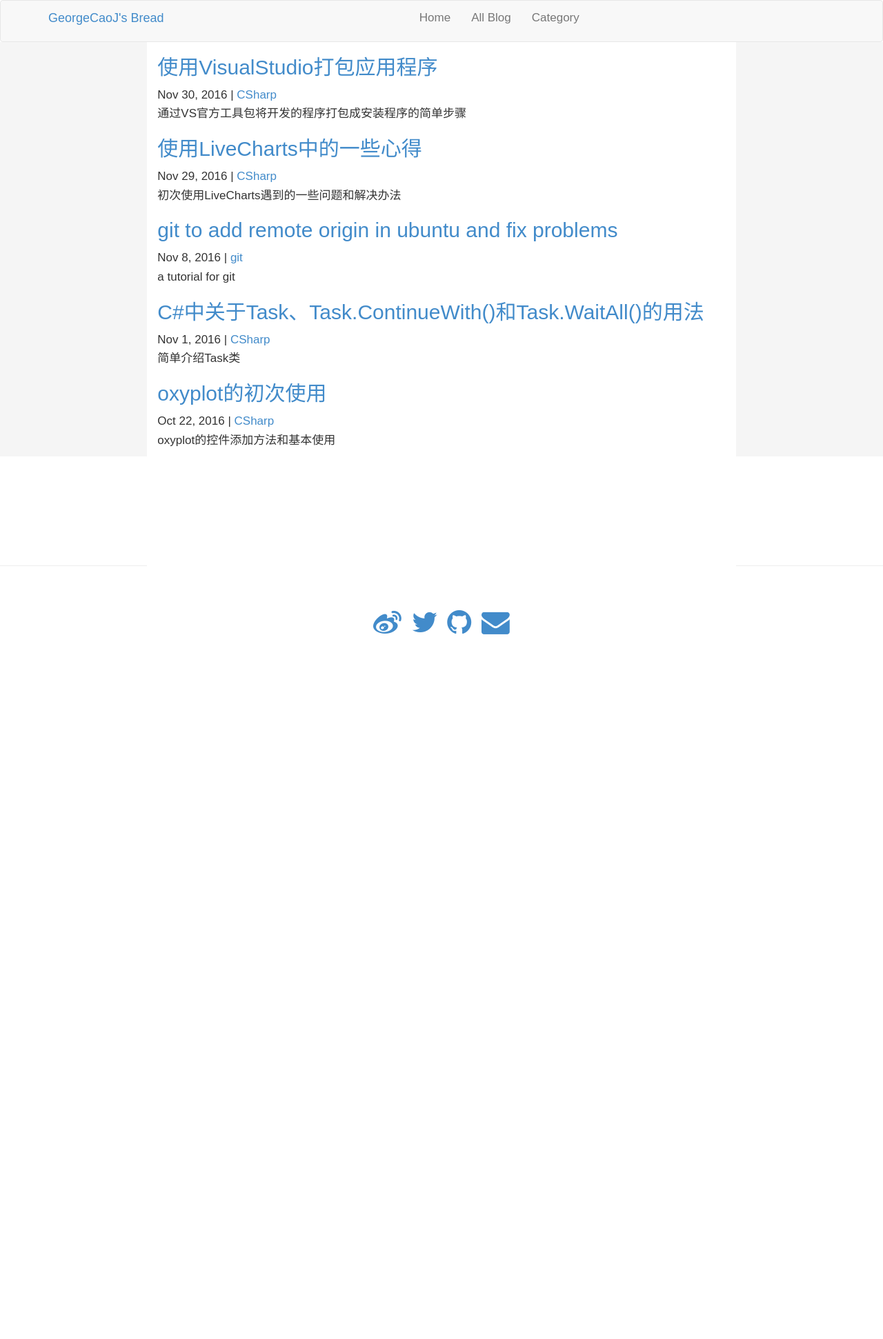
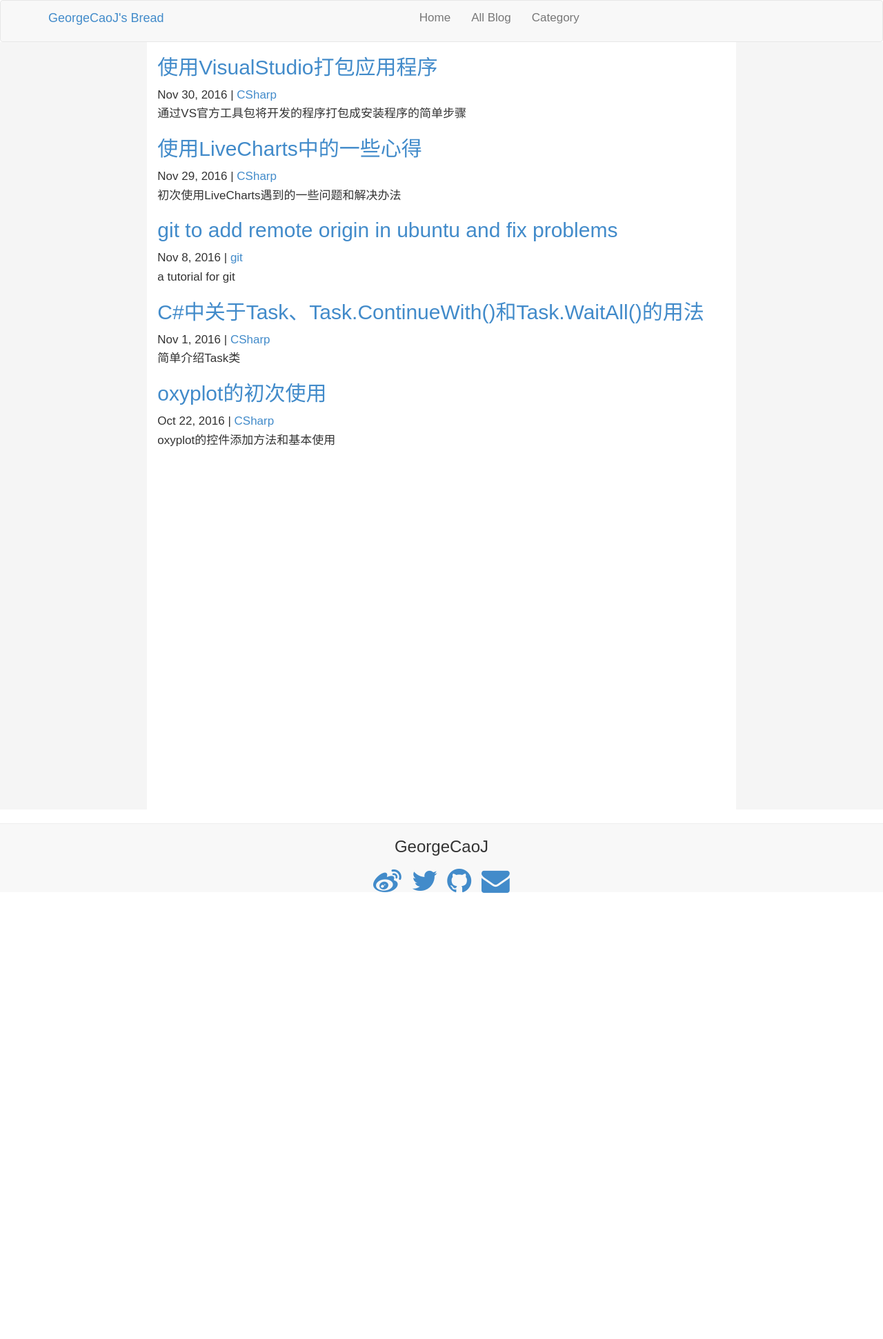
Before and after one commit to GeorgeCaoJ/blog, a Jekyll site: the page built from index.html, in a window 1280 px wide. Shown: the whole page at 69% size. Built offline with Jekyll 4.4.1, drawn with Linux system fonts in a browser that asks for light colours; after the commit the page ends 1304 px from its top, so only the background shows below that.

Commit message:
make the column full page

```diff
--- a/css/common.css
+++ b/css/common.css
@@ -16,8 +16,7 @@
 }
 
 .col-md-8 {
-    padding-bottom: 100%;
-    margin-bottom: -100%;
+    padding-bottom: 40%;
 }
 
 .textarea{
@@ -43,6 +42,7 @@
 
 footer {
     height: 100px;
+    background-color: #f8f8f8;
 }
 
 
```
